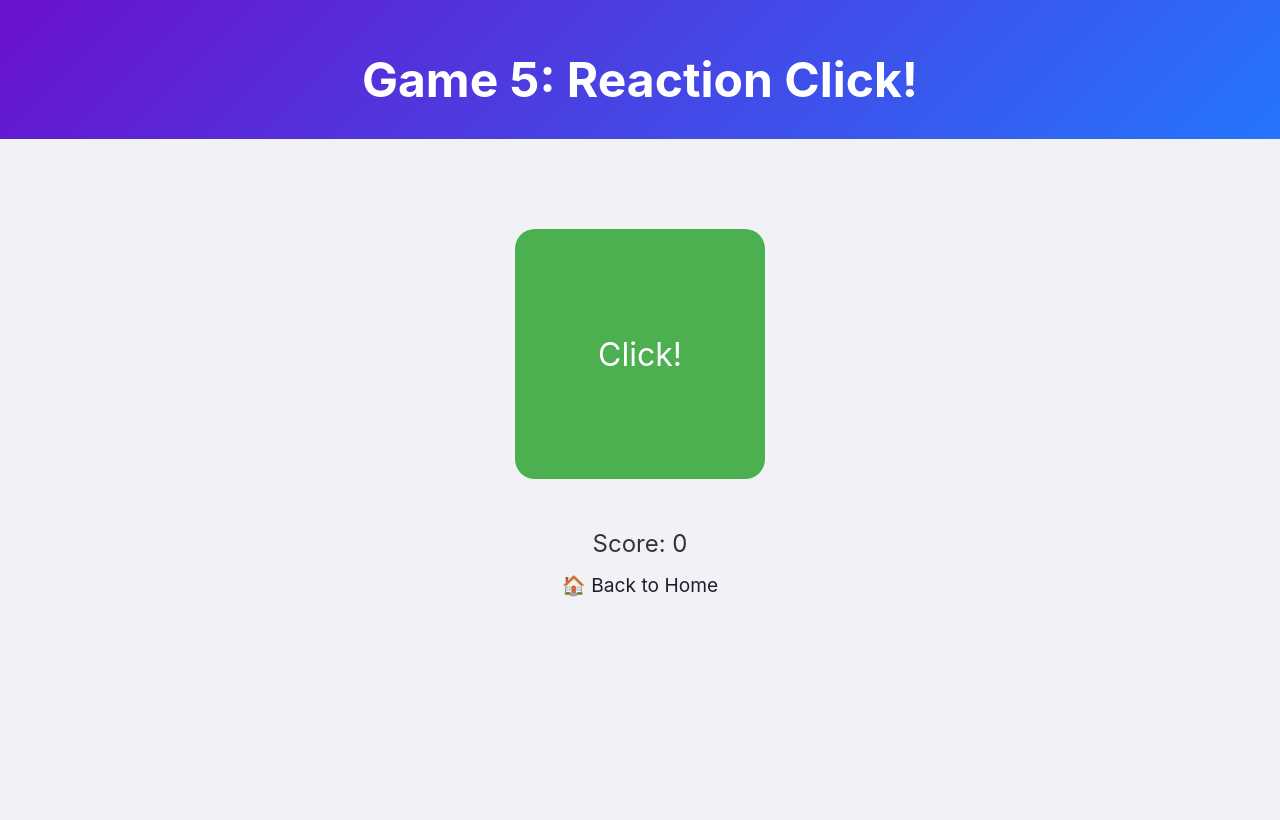
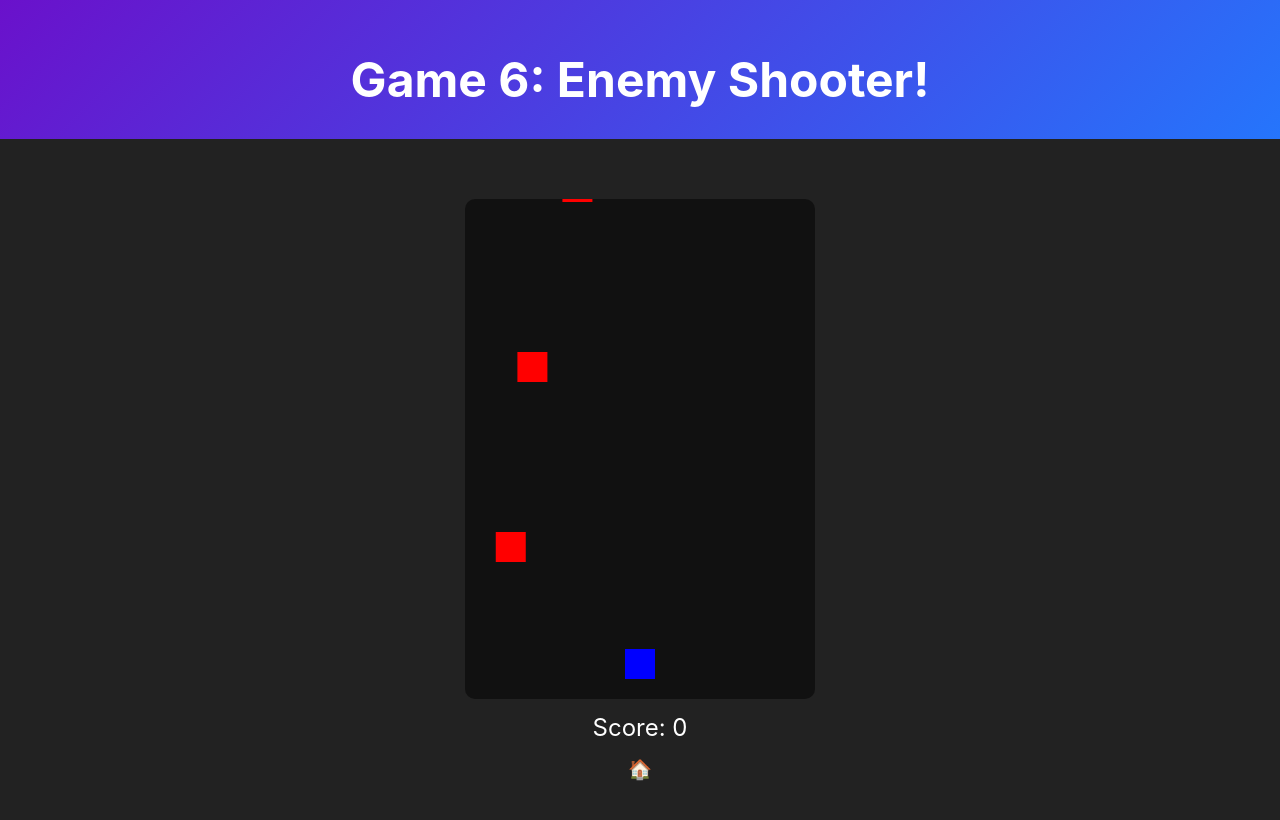
Before and after one commit to dubeyshravan2009-N/minimalist-games, a plain HTML site: page game5.html in a window 1280 px wide. Drawn offline with Linux system fonts and the light colour scheme.

Commit message:
Update game5.html

```diff
--- a/game5.html
+++ b/game5.html
@@ -3,84 +3,118 @@
 <head>
 <meta charset="UTF-8">
 <meta name="viewport" content="width=device-width, initial-scale=1.0">
-  <title>Game 5 - Reaction Click</title>
+<title>Game 6 - Enemy Shooter</title>
 <link rel="stylesheet" href="style.css">
 <style>
-    body { text-align: center; font-family: 'Inter', sans-serif; background: #f0f2f5; }
-    #gameArea {
-      width: 250px;
-      height: 250px;
-      margin: 50px auto;
-      display: flex;
-      align-items: center;
-      justify-content: center;
-      font-size: 2rem;
-      color: white;
-      border-radius: 20px;
-      cursor: pointer;
-      user-select: none;
-      transition: background 0.2s;
-    }
-    #scoreText {
-      font-size: 1.5rem;
-      margin-top: 20px;
-    }
-    .home-link {
-      display: inline-block;
-      margin-top: 20px;
-      font-size: 1.2rem;
-      color: #1e1e2f;
-      text-decoration: none;
-      transition: color 0.3s;
-    }
-    .home-link:hover { color: #2575fc; }
+body { text-align: center; margin:0; font-family: 'Inter', sans-serif; background:#222; color:white; }
+canvas { background:#111; margin-top:20px; border-radius:10px; }
+#scoreText { font-size:1.5rem; margin-top:10px; }
+.home-link { display:inline-block; margin-top:10px; font-size:1.2rem; color:white; text-decoration:none; transition:0.3s; }
+.home-link:hover { color:#2575fc; }
 </style>
 </head>
 <body>
 <header>
-    <h1>Game 5: Reaction Click!</h1>
+<h1>Game 6: Enemy Shooter!</h1>
 </header>
-
 <main>
-    <div id="gameArea">Wait...</div>
+<canvas id="gameCanvas" width="350" height="500"></canvas>
 <p id="scoreText">Score: 0</p>
-    <a href="index.html" class="home-link">🏠 Back to Home</a>
+<a href="index.html" class="home-link">🏠</a>
 </main>
 
 <script>
-    const gameArea = document.getElementById('gameArea');
-    const scoreText = document.getElementById('scoreText');
-    let waiting = true;
+const canvas = document.getElementById('gameCanvas');
+const ctx = canvas.getContext('2d');
+
+const player = { x: 160, y: 450, w: 30, h: 30, speed:5, color:'blue' };
+let bullets = [];
+let enemies = [];
 let score = 0;
-    let timeout;
+let frame = 0;
 
-    function startGame() {
-      gameArea.textContent = 'Wait...';
-      gameArea.style.background = '#555';
-      waiting = true;
-      const randomTime = 1000 + Math.random() * 3000; // 1-4 seconds
-      timeout = setTimeout(() => {
-        gameArea.textContent = 'Click!';
-        gameArea.style.background = '#4CAF50';
-        waiting = false;
-      }, randomTime);
+// Controls
+const keys = {};
+document.addEventListener('keydown', e=>keys[e.key]=true);
+document.addEventListener('keyup', e=>keys[e.key]=false);
+
+// Shooting bullets
+function shoot(){
+  bullets.push({x:player.x+player.w/2-2, y:player.y, w:4, h:10, color:'yellow'});
 }
 
-    gameArea.addEventListener('click', () => {
-      if(waiting) {
-        // Clicked too early
-        clearTimeout(timeout);
-        gameArea.textContent = 'Too Soon!';
-        gameArea.style.background = '#f44336';
-        setTimeout(startGame, 1000);
-      } else {
+// Generate enemies
+function generateEnemy(){
+  const x = Math.random()*(canvas.width-30);
+  enemies.push({x:x, y:-30, w:30, h:30, color:'red'});
+}
+
+// Update game objects
+function update(){
+  // Move player
+  if(keys['ArrowLeft'] && player.x>0) player.x -= player.speed;
+  if(keys['ArrowRight'] && player.x+player.w<canvas.width) player.x += player.speed;
+  if(keys[' '] || keys['Spacebar']) shoot();
+
+  // Move bullets
+  bullets.forEach(b=>b.y -=7);
+
+  // Move enemies
+  enemies.forEach(e=>e.y +=3);
+
+  // Bullet-Enemy collisions
+  bullets.forEach((b,i)=>{
+    enemies.forEach((e,j)=>{
+      if(b.x<b.x+e.w && b.x+b.w>e.x && b.y<b.y+e.h && b.y+b.h>e.y){
+        bullets.splice(i,1);
+        enemies.splice(j,1);
         score++;
-        scoreText.textContent = 'Score: ' + score;
-        startGame();
+        document.getElementById('scoreText').textContent = 'Score: '+score;
+      }
+    });
+  });
+
+  // Remove offscreen bullets
+  bullets = bullets.filter(b=>b.y>0);
+  // Check if enemy reaches bottom
+  enemies.forEach(e=>{
+    if(e.y+e.h >= canvas.height){
+      alert('Game Over! Score: '+score);
+      window.location.reload();
     }
   });
 
-    startGame();
+  // Spawn enemies periodically
+  frame++;
+  if(frame%60===0) generateEnemy();
+}
+
+// Draw everything
+function draw(){
+  ctx.clearRect(0,0,canvas.width,canvas.height);
+  // Player
+  ctx.fillStyle=player.color;
+  ctx.fillRect(player.x,player.y,player.w,player.h);
+  // Bullets
+  bullets.forEach(b=>{
+    ctx.fillStyle=b.color;
+    ctx.fillRect(b.x,b.y,b.w,b.h);
+  });
+  // Enemies
+  enemies.forEach(e=>{
+    ctx.fillStyle=e.color;
+    ctx.fillRect(e.x,e.y,e.w,e.h);
+  });
+}
+
+// Game loop
+function loop(){
+  update();
+  draw();
+  requestAnimationFrame(loop);
+}
+
+loop();
 </script>
 </body>
 </html>
```
Lines whose indentation alone changed are shown as unchanged.
